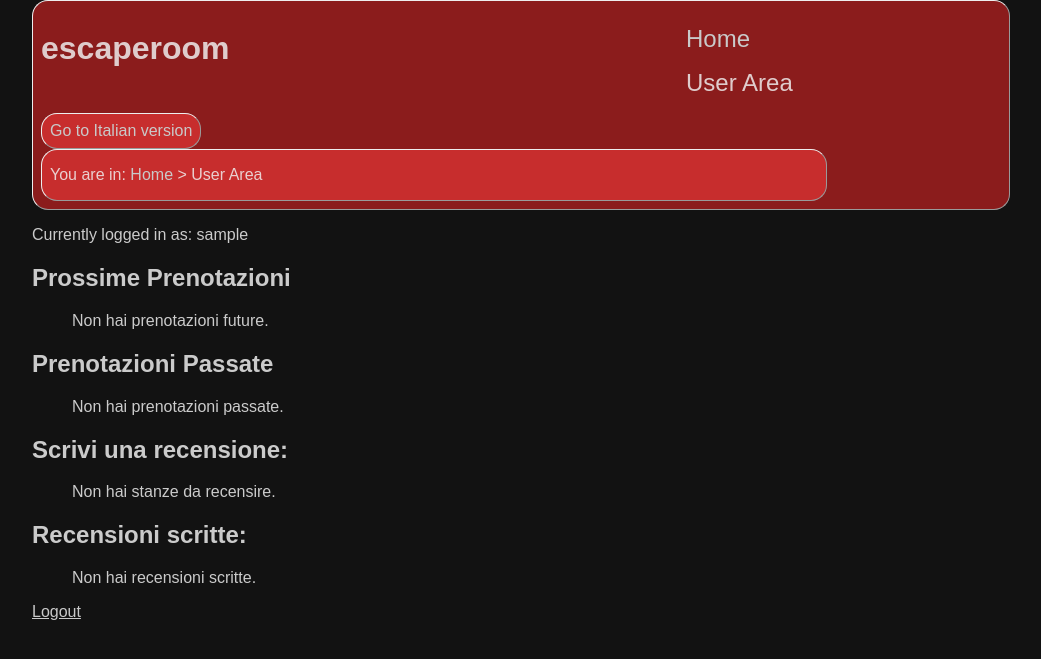
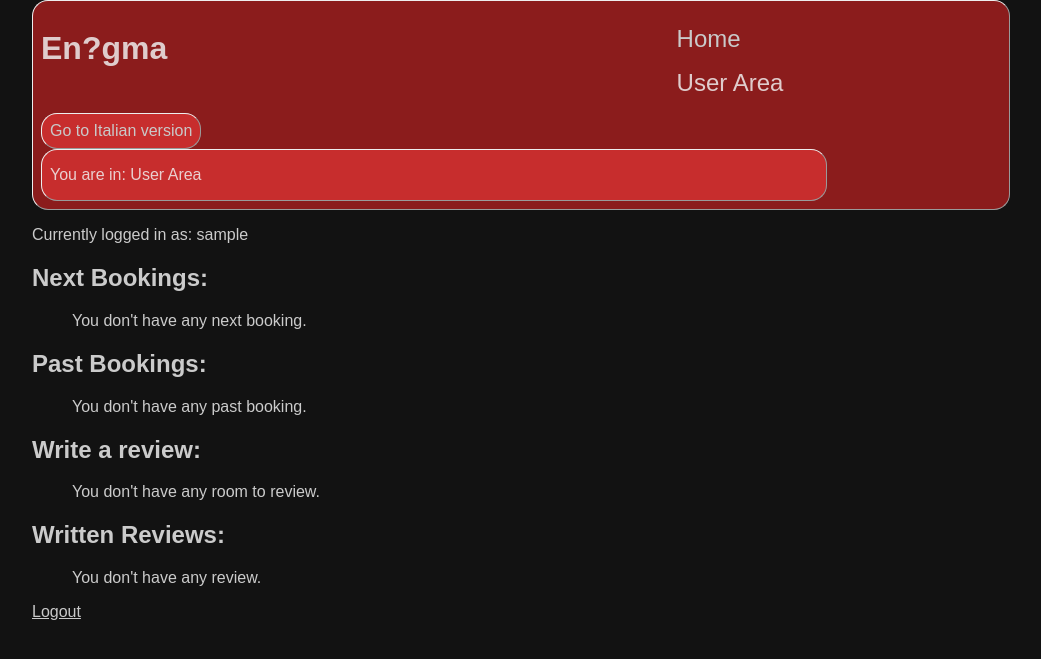
Before and after one commit to AiREdward/Tecnologie_WEB, a PHP site: page /area_utente.php?lang=en in a window 1280 px wide. Shown: the top 659 px of the page, without its empty margins (128-1169 px from the left). Run offline with PHP 8.4, Linux system fonts and the light colour scheme; the visitor is signed in with stand-in values (Sample User, id 1); data comes from the database, SQL or seed files in the repository.

Commit message:
Changed area_utente.php

```diff
--- a/area_utente.php
+++ b/area_utente.php
@@ -1,6 +1,6 @@
 <?php
-    require_once "utilities/HeadPagina.php";
-    require_once "utilities/HeaderPagina.php";
+require_once 'utilities/global.php';
+require_once "utilities/config.php";
 require_once "utilities/UserFunctions.php";
 require_once "utilities/InputCleaner.php";
 require_once "utilities/UtilitiesPrenotazione.php";
@@ -22,99 +22,68 @@
     exit();
 }
 
-    $errors = null;
+$page = initPage(__FILE__);
+
+$user_area_component = file_get_contents('templates/area_utente.html');
+
+$content = '';
+
+$content = str_replace('{logged_user}', $user, $user_area_component);
 
 $next_bookings = getNextBookingsByUser($user);
-    $past_bookings = getPastBookingsByUser($user);
+$next_bookings_to_show = '';
 
-    $area_utente_text = getTexts("area_utente");
-?>
-<!DOCTYPE html>
-<html lang="<?php echo $_SESSION["lang"] ?>">
-<head>
-    <?php echo get_head(); ?>
-</head>
-<body>
-    <?php echo genera_header("area_utente"); ?>
-
-    <div id="content">
-        <p><?php echo $area_utente_text["in_as"] . getLoggedUser()?></p>
-        <h2><?php // echo $area_utente_text["riepilogo_prenotazioni"]?>Prossime Prenotazioni</h2>
-        <ul class="prenotazioni_utente">
-            <?php
-                /*
-                foreach($prenotazioni as $prenotazione) {
-                    echo "<li class='singola_prenotazione'>".$prenotazione["data_"]."  ".$prenotazione["orario"];
-                    if(strtotime($prenotazione["data_"])>strtotime('now')) {
-                        echo "<a class='link_modifica' href='modifica_prenotazione.php?id=".$prenotazione["id_prenotazione"]."' >".$area_utente_text["modifica_prenotazioe"]."</a>";
-                    }
-                    echo "</li>";
-                }
-                */
-
-                if ($next_bookings == null) {
-                    echo "Non hai prenotazioni future.";
-                } else {
+if ($next_bookings == null) $next_bookings_to_show = '<p>~no_next_bookings~</p>';
+else {
     foreach ($next_bookings as $booking) {
-                        echo "<li class='singola_prenotazione'>" . $booking["Data_Prenotazione"] . "  " . $booking["Ora_Prenotazione"] . " [Room: " . $booking["ID_Room"] . "] ";
-                        echo "<a class='link_modifica' href='modifica_prenotazione.php?id=" . getBookingId($booking["Data_Prenotazione"], $booking["Ora_Prenotazione"], $user, $booking["ID_Room"]) . "' >" . $area_utente_text["modifica_prenotazione"] . "</a>";
-                        echo "</li>";
+        $next_bookings_to_show .= "<li class='singola_prenotazione'>" . $booking["Data_Prenotazione"] . "  " . $booking["Ora_Prenotazione"] . " [~room~: " . $booking["ID_Room"] . "] ";
+        $next_bookings_to_show .= "<a class='link_modifica' href='modifica_prenotazione.php?id=" . getBookingId($booking["Data_Prenotazione"], $booking["Ora_Prenotazione"], $user, $booking["ID_Room"]) . "' >~edit_booking~</a>";
+        $next_bookings_to_show .= "</li>";
     }
 }
-            ?>
-        </ul>
-        <h2><?php // echo $area_utente_text["riepilogo_prenotazioni"]?>Prenotazioni Passate</h2>
-        <ul class="prenotazioni_utente">
-            <?php
-                if($past_bookings == null) {
-                    echo "Non hai prenotazioni passate.";
-                } else {
+
+$past_bookings = getPastBookingsByUser($user);
+$past_bookings_to_show = '';
+
+if($past_bookings == null) $past_bookings_to_show = '<p>~no_past_bookings~</p>';
+else {
     foreach ($past_bookings as $booking) {
-                        echo "<li class='singola_prenotazione'>" . $booking["Data_Prenotazione"] . "  " . $booking["Ora_Prenotazione"] . " [Room: " . $booking["ID_Room"] . "]" . "</li>";
+        $past_bookings_to_show .= "<li class='singola_prenotazione'>" . $booking["Data_Prenotazione"] . "  " . $booking["Ora_Prenotazione"] . " [~room~: " . $booking["ID_Room"] . "]" . "</li>";
     }
 }
-            ?>
-        </ul>
+$rooms_for_review = getRoomsForNewReview($user);
+$available_reviews_to_show = '';
 
-        <h2><?php // echo $area_utente_text["recensioni"] ?>Scrivi una recensione:</h2>
-        <ul class="">
-            <?php
-                $rooms_for_review = getRoomsForNewReview($user);
-
-                $area_utente_text["crea_recensione"] = "Crea recensione";
-
-                if($rooms_for_review == null) {
-                    echo "Non hai stanze da recensire.";
-                } else {
+if($rooms_for_review == null) $available_reviews_to_show = '<p>~no_available_review~</p>';
+else {
     foreach ($rooms_for_review as $re) {
-                        echo "<li>";
-                        echo "<a class='link_modifica' href='crea_recensione.php?room_id=" . $re . "' >" . $area_utente_text["crea_recensione"] . " per Room " . $re . "</a>";
-                        echo "</li>";
+        $available_reviews_to_show .= "<li>";
+        $available_reviews_to_show .= "<a class='link_modifica' href='crea_recensione.php?room_id=" . $re . "' >~create_review_for~ " . $re . "</a>";
+        $available_reviews_to_show .= "</li>";
     }
 }
-            ?>
-        </ul>
 
-        <h2><?php // echo $area_utente_text["visualizza_recensioni"] ?>Recensioni scritte:</h2>
-        <ul class="">
-            <?php
 $reviews = getUserReviews($user);
+$written_reviews_to_show = '';
 
-                if($reviews == null) {
-                    echo "Non hai recensioni scritte.";
-                } else {
+if($reviews == null) $written_reviews_to_show = '<p>~no_written_review~</p>';
+else {
     foreach ($reviews as $re) {
-                        echo "<li>";
-                        echo "Room " . $re["ID_Room"] . " - Valutazione: " . $re["Voto"] . " - Testo: " . $re["Testo"];
-                        echo "<br>";
-                        echo " <a class='link_modifica' href='modifica_recensione.php?review_id=" . $re["ID"] . "' >" . $area_utente_text["modifica_recensione"] . "</a> ";
-                        echo "</li>";
+        $written_reviews_to_show .= "<li>";
+        $written_reviews_to_show .= "~room~ " . $re["ID_Room"] . " - ~score~: " . $re["Voto"] . " - ~text~: " . $re["Testo"];
+        $written_reviews_to_show .= "<br>";
+        $written_reviews_to_show .= " <a class='link_modifica' href='modifica_recensione.php?review_id=" . $re["ID"] . "' >~edit_review~</a> ";
+        $written_reviews_to_show .= "</li>";
     }
 }
-            ?>
-        </ul>
 
-        <a href="logout.php"><?php echo $area_utente_text["logout"]?></a>
-    </div>
-</body>
-</html>
+$content = str_replace('{next_bookings}', $next_bookings_to_show, $content);
+$content = str_replace('{past_bookings}', $past_bookings_to_show, $content);
+$content = str_replace('{available_reviews}', $available_reviews_to_show, $content);
+$content = str_replace('{written_reviews}', $written_reviews_to_show, $content);
+
+$page = str_replace('{content}', $content, $page);
+
+$page = insertText($page);
+
+echo $page;
--- /dev/null
+++ b/templates/area_utente.html
@@ -0,0 +1,23 @@
+<p>~in_as~ {logged_user}</p>
+
+<h2>~next_bookings~</h2>
+<ul class="prenotazioni_utente">
+    {next_bookings}
+</ul>
+
+<h2>~past_bookings~</h2>
+<ul class="prenotazioni_utente">
+    {past_bookings}
+</ul>
+
+<h2>~write_reviews~</h2>
+<ul class="">
+    {available_reviews}
+</ul>
+
+<h2>~written_reviews~</h2>
+<ul class="">
+    {written_reviews}
+</ul>
+
+<a href="logout.php">~logout~</a>
--- a/utilities/config.php
+++ b/utilities/config.php
@@ -51,6 +51,21 @@ $texts = [
         'rooms' => 'Stanze',
         // Amministrazione Stanza
         // Area Utente
+        'in_as' => 'Attualmente loggati come: ',
+        'next_bookings' => 'Prossime Prenotazioni:',
+        'past_bookings' => 'Prenotazioni Passate:',
+        'write_reviews' => 'Scrivi una recensione:',
+        'written_reviews' => 'Recensioni scritte:',
+        'no_next_bookings' => 'Non hai prenotazioni future.',
+        'no_past_bookings' => 'Non hai prenotazioni passate.',
+        'no_available_review' => 'Non hai stanze da recensire',
+        'no_written_review' => 'Non hai recensioni scritte.',
+        'room' => 'Stanza',
+        'edit_booking' => 'Modifica',
+        'create_review_for' => 'Crea recensione per Stanza',
+        'score' => 'Valutazione',
+        'text' => 'Testo',
+        'edit_review' => 'Modifica recensione',
         // Crea Recensione
         // Index
         'difficulty' => 'Difficoltà',
@@ -92,6 +107,21 @@ $texts = [
         'rooms' => 'Rooms',
         // Amministrazione Stanza
         // Area Utente
+        'in_as' => 'Currently logged in as: ',
+        'next_bookings' => 'Next Bookings:',
+        'past_bookings' => 'Past Bookings:',
+        'write_reviews' => 'Write a review:',
+        'written_reviews' => 'Written Reviews:',
+        'no_next_bookings' => "You don't have any next booking.",
+        'no_past_bookings' => "You don't have any past booking.",
+        'no_available_review' => "You don't have any room to review.",
+        'no_written_review' => "You don't have any review.",
+        'room' => 'Room',
+        'edit_booking' => 'Edit',
+        'create_review_for' => 'Create a review for Room',
+        'score' => 'Score',
+        'text' => 'Text',
+        'edit_review' => 'Edit review',
         // Crea Recensione
         // Index
         'difficulty' => 'Difficulty',
```
Lines whose indentation alone changed are shown as unchanged.
